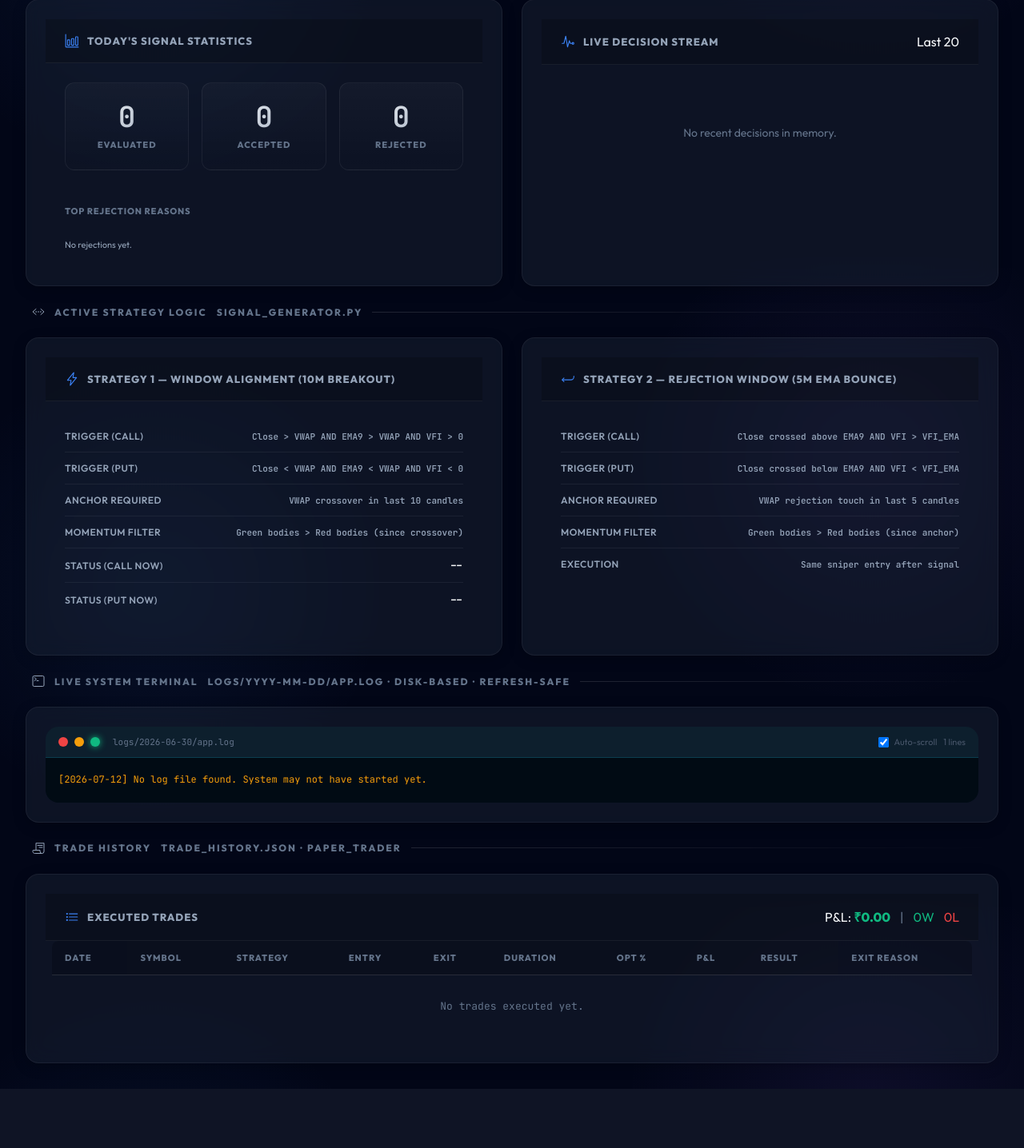
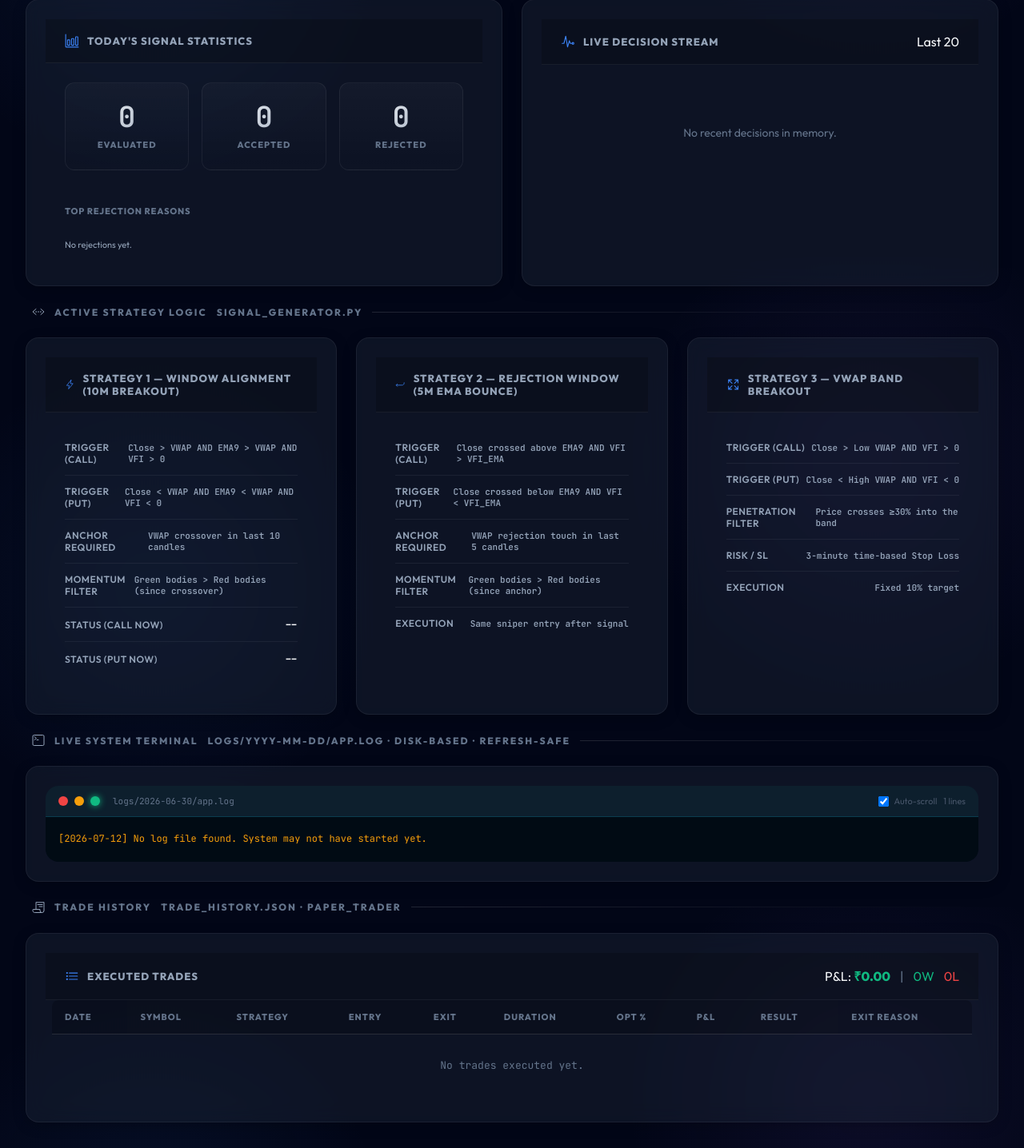
Before and after one commit to amarjeetsinghyd/options-quant-algo, a Flask app: page /intelligence_lab in a window 1280 px wide. Shown: the part 1265-2701 px from the top of the page at 80% size. Before the commit the page ends 2627 px from the top, so only its background shows below. Run offline with Flask 3, Linux system fonts and the light colour scheme; data that the repository does not hold is empty; parts of the project's set-up code (start-up, migrations or seed data) failed here and were passed over.

Commit message:
feat: Add PM2 permanent background config and VWAP Breakout Strategy UI documentation

```diff
--- a/src/web/templates/intelligence_lab.html
+++ b/src/web/templates/intelligence_lab.html
@@ -582,7 +582,7 @@
             <span class="tag tag-live">signal_generator.py</span>
         </div>
 
-        <div class="panel-grid-2">
+        <div class="panel-grid-3">
             <div class="card">
                 <div class="card-header">
                     <div class="card-title"><ion-icon name="flash-outline"></ion-icon> Strategy 1 — Window Alignment (10m Breakout)</div>
@@ -639,6 +639,34 @@
                     <div class="metric-row">
                         <span class="metric-key">Execution</span>
                         <span class="metric-val" style="font-size: 11px; color: var(--text2);">Same sniper entry after signal</span>
+                    </div>
+                </div>
+            </div>
+
+            <div class="card">
+                <div class="card-header">
+                    <div class="card-title"><ion-icon name="expand-outline"></ion-icon> Strategy 3 — VWAP Band Breakout</div>
+                </div>
+                <div class="card-body">
+                    <div class="metric-row">
+                        <span class="metric-key">Trigger (CALL)</span>
+                        <span class="metric-val" style="font-size: 11px; color: var(--text2);">Close > Low VWAP AND VFI > 0</span>
+                    </div>
+                    <div class="metric-row">
+                        <span class="metric-key">Trigger (PUT)</span>
+                        <span class="metric-val" style="font-size: 11px; color: var(--text2);">Close &lt; High VWAP AND VFI &lt; 0</span>
+                    </div>
+                    <div class="metric-row">
+                        <span class="metric-key">Penetration Filter</span>
+                        <span class="metric-val" style="font-size: 11px; color: var(--text2);">Price crosses ≥30% into the band</span>
+                    </div>
+                    <div class="metric-row">
+                        <span class="metric-key">Risk / SL</span>
+                        <span class="metric-val" style="font-size: 11px; color: var(--text2);">3-minute time-based Stop Loss</span>
+                    </div>
+                    <div class="metric-row">
+                        <span class="metric-key">Execution</span>
+                        <span class="metric-val" style="font-size: 11px; color: var(--text2);">Fixed 10% target</span>
                     </div>
                 </div>
             </div>
```
Also changed, not shown: ecosystem.config.js (+13 -16 lines), src/core/message_bus.py (+14 -0 lines), 1 other file.
